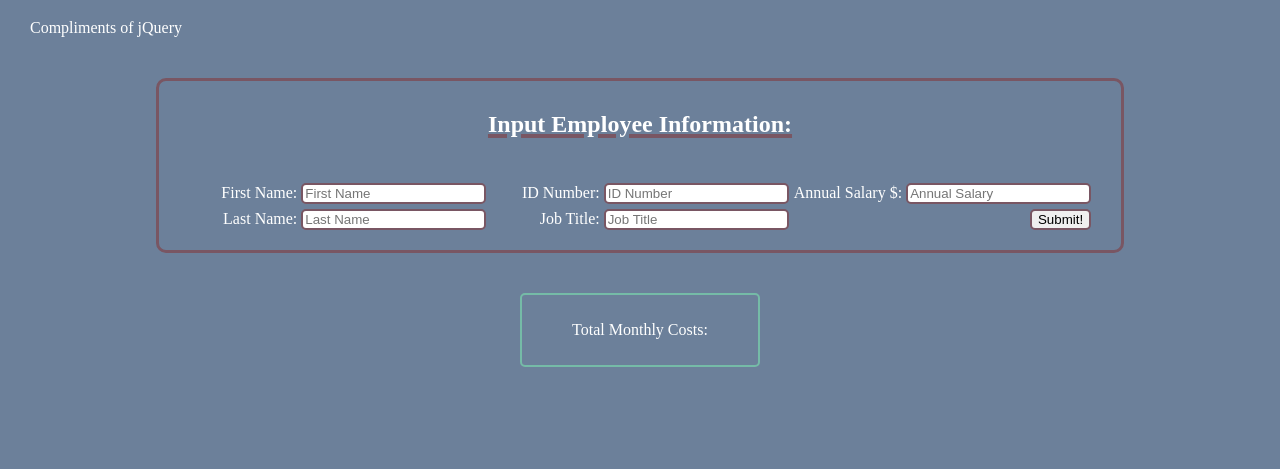
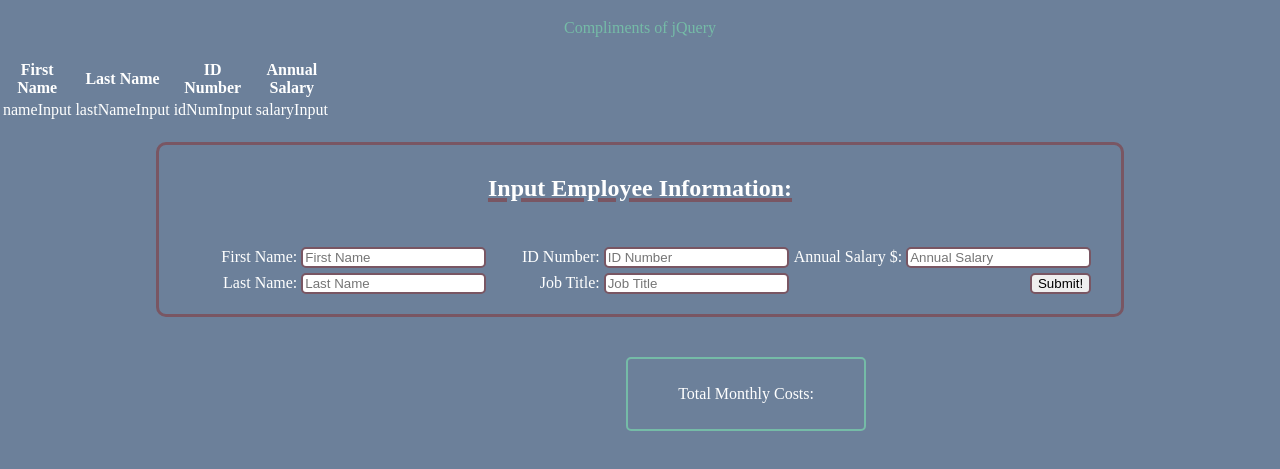
Before and after one commit to McKynlee/cullen-salary-calculator-wknd1, a plain HTML site: page index.html in a window 1280 px wide. Shown: the part 91-560 px from the top of the page. Drawn offline with Linux system fonts and the light colour scheme.

Commit message:
Created table outline in HTML

```diff
--- a/index.html
+++ b/index.html
@@ -12,7 +12,7 @@
     <div class="wrapper">
       <header>
         <h1>Calculate Employee Salary</h1>
-        <p>Compliments of jQuery</p>
+        <p class="acqua">Compliments of jQuery</p>
       </header>
 
       <div class="formContainer">
@@ -49,8 +49,25 @@
         </form>
       </div>
 
+      <div id="tableContainer">
+        <table>
+          <tr>
+            <th>First Name</th>
+            <th>Last Name</th>
+            <th>ID Number</th>
+            <th>Annual Salary</th>
+          </tr>
+          <tr>
+            <td>nameInput</td>
+            <td>lastNameInput</td>
+            <td>idNumInput</td>
+            <td>salaryInput</td>
+          </tr>
+        </table>
+      </div>
+
       <div class="calculate">
-        <p>Total Monthly Costs:</p>
+        <p id="mthCost">Total Monthly Costs:</p>
       </div>
     </div>
   </body>
--- a/scripts/client.js
+++ b/scripts/client.js
@@ -44,4 +44,5 @@ function addItem(event) {
 
 function displayEmployees() {
   //Append input values to table on DOM
+  let;
 }
--- a/styles/style.css
+++ b/styles/style.css
@@ -26,6 +26,10 @@ header {
   grid-area: header;
   grid-column: 1 / 10;
   grid-row: 1 / 3;
+}
+
+.acqua {
+  color: #75bba7;
 }
 
 .formContainer {
@@ -105,7 +109,7 @@ input {
   padding: 10px 50px;
 }
 
-p {
+#mthCost {
   align-self: start;
   justify-self: start;
 }
```
Also changed, not shown: 1 other file.
